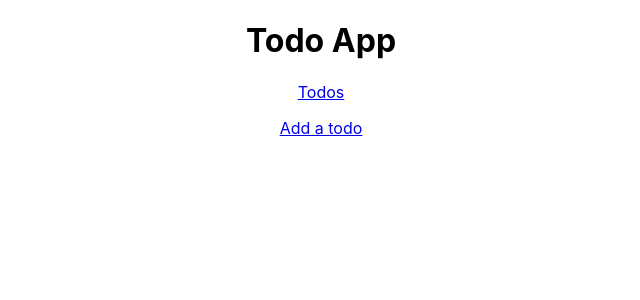
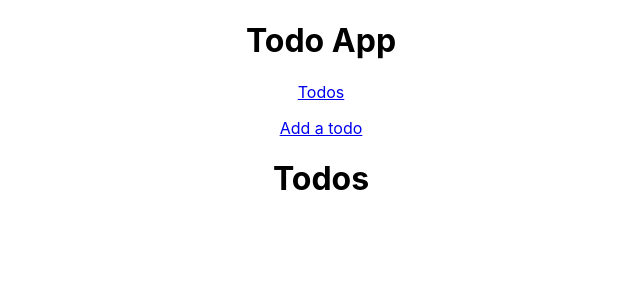
Before and after one commit to jonwyuen/react_redux_practice, a React (Create React App) app in the folder react-redux-todos/: page /todos in a window 1280 px wide. Shown: the top 300 px of the page, without its empty margins (319-959 px from the left). Built offline with nearby package versions, Linux system fonts and the light colour scheme.

Commit message:
adding todolist container

```diff
--- a/react-redux-todos/src/App.js
+++ b/react-redux-todos/src/App.js
@@ -1,5 +1,5 @@
 import React, { Component } from "react";
-import TodoList from "./TodoList";
+import TodoListContainer from "./TodoListContainer";
 import "./App.css";
 import { Route, Link, Redirect } from "react-router-dom";
 
@@ -14,7 +14,7 @@ class App extends Component {
         <p>
           <Link to="/todos/new">Add a todo</Link>
         </p>
-        <Route path="/todos" component={TodoList} />
+        <Route path="/todos" component={TodoListContainer} />
         <Route exact path="/" render={() => <Redirect to="/todos" />} />
       </div>
     );
--- /dev/null
+++ b/react-redux-todos/src/TodoListContainer.js
@@ -0,0 +1,18 @@
+import React from "react";
+import TodoList from "./TodoList";
+import { connect } from "react-redux";
+import { removeTodo } from "./actions";
+
+const TodoListContainer = ({ todos, deleteTodo }) => (
+  <div>
+    <h1>Todos</h1>
+    <TodoList todos={todos} deleteTodo={deleteTodo} />
+  </div>
+);
+
+const mapStateToProps = state => ({ todos: state.todos });
+
+export default connect(
+  mapStateToProps,
+  { removeTodo }
+)(TodoListContainer);
```
